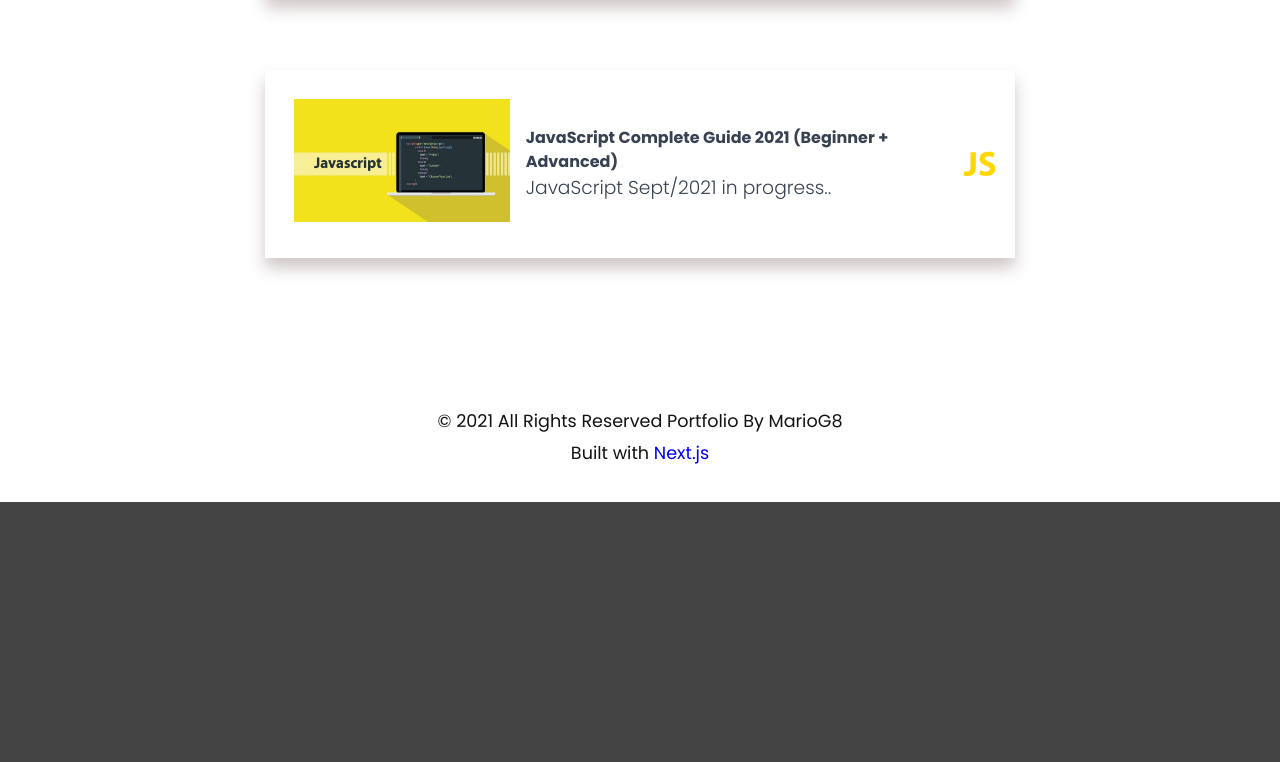
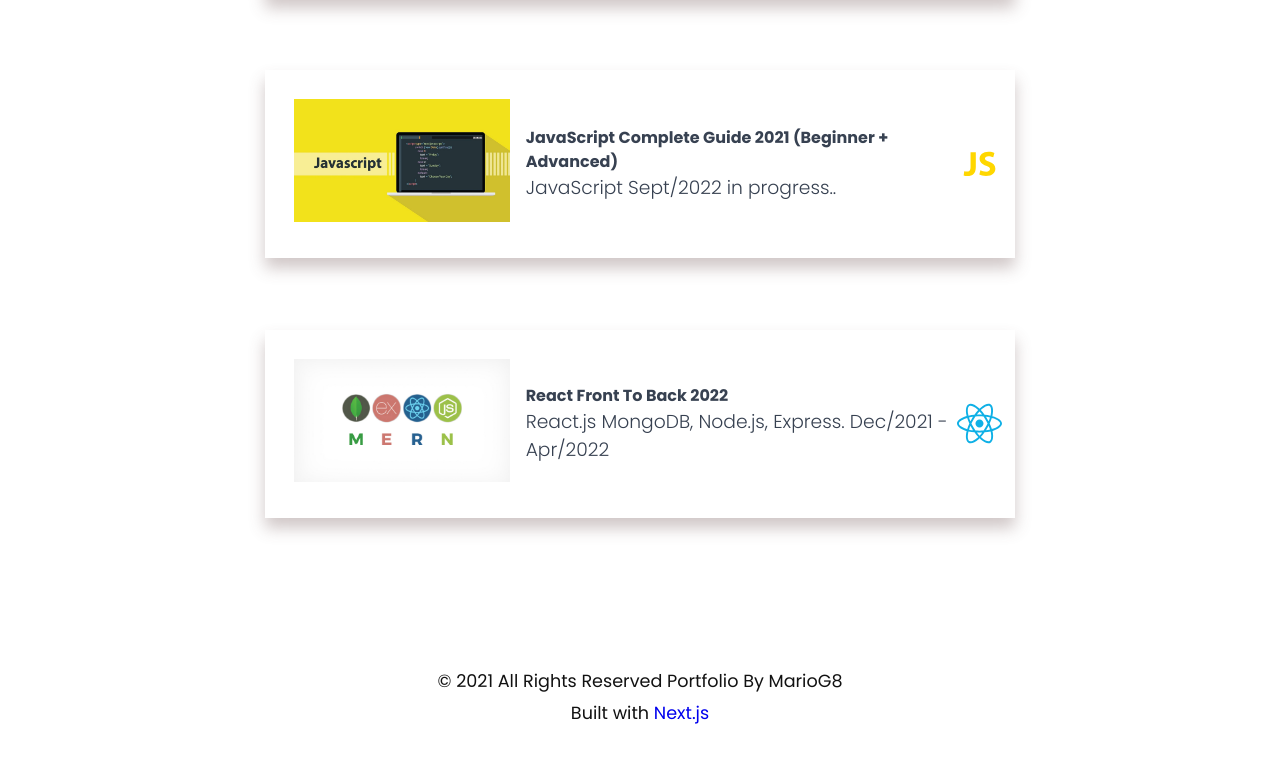
Before and after one commit to MarioG8/Next.js-Portfolio-Website, a Next.js app: page /bootcamps in a window 1280 px wide. Shown: the part 2168-2930 px from the top of the page. Before the commit the page ends 2670 px from the top, so only its background shows below. Built offline with nearby package versions, Linux system fonts and the light colour scheme.

Commit message:
updated the knowledge page and added new image

```diff
--- a/pages/bootcamps/index.js
+++ b/pages/bootcamps/index.js
@@ -62,10 +62,17 @@
           />
           <Item
             img="/images/javascript.jpg"
-            title="JavaScript Sept/2021 in progress.."
+            title="JavaScript Sept/2022 in progress.."
             subtitle="JavaScript Complete Guide 2021 (Beginner + Advanced)"
             icon={<DiJavascript1 size={45} color="gold" />}
             link="https://academind.com/courses/"
+          />
+          <Item
+            img="/images/mern.jpg"
+            title="React.js MongoDB, Node.js, Express. Dec/2021 - Apr/2022"
+            subtitle="React Front To Back 2022"
+            icon={<FaReact size={45} color="#0fb0e6" />}
+            link="https://www.udemy.com/course/react-front-to-back-2022/"
           />
         </div>
       </main>
```
Also changed, not shown: public/images/mern.jpg (added).
